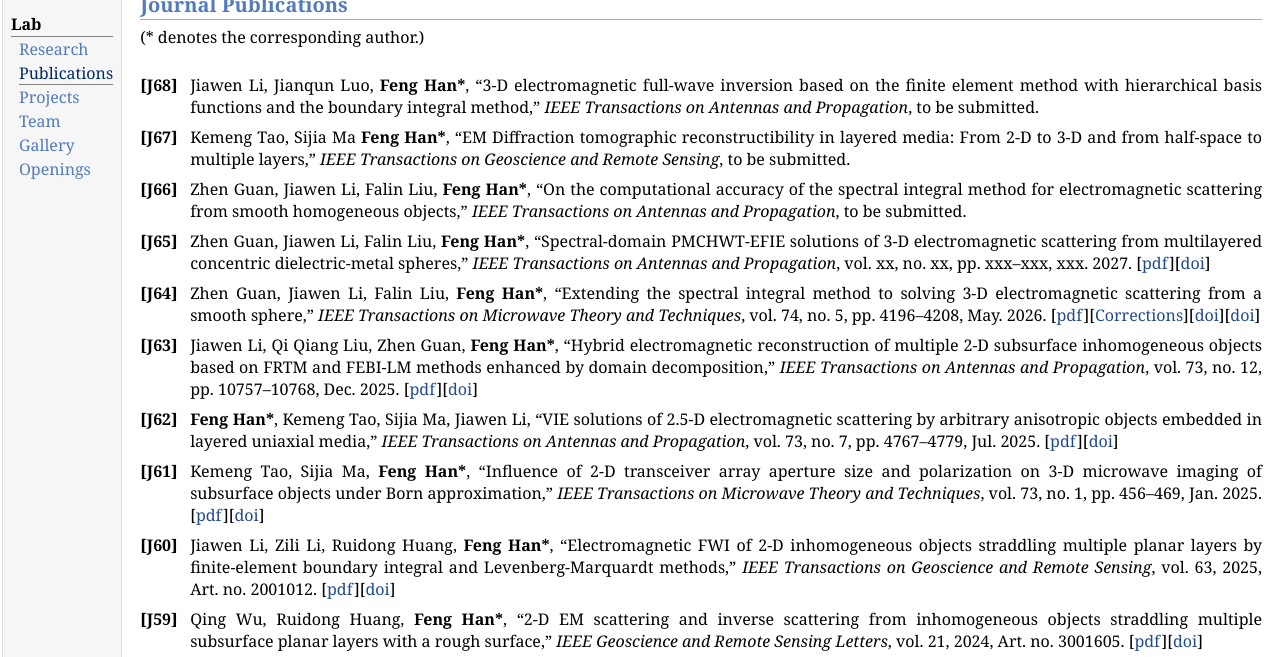
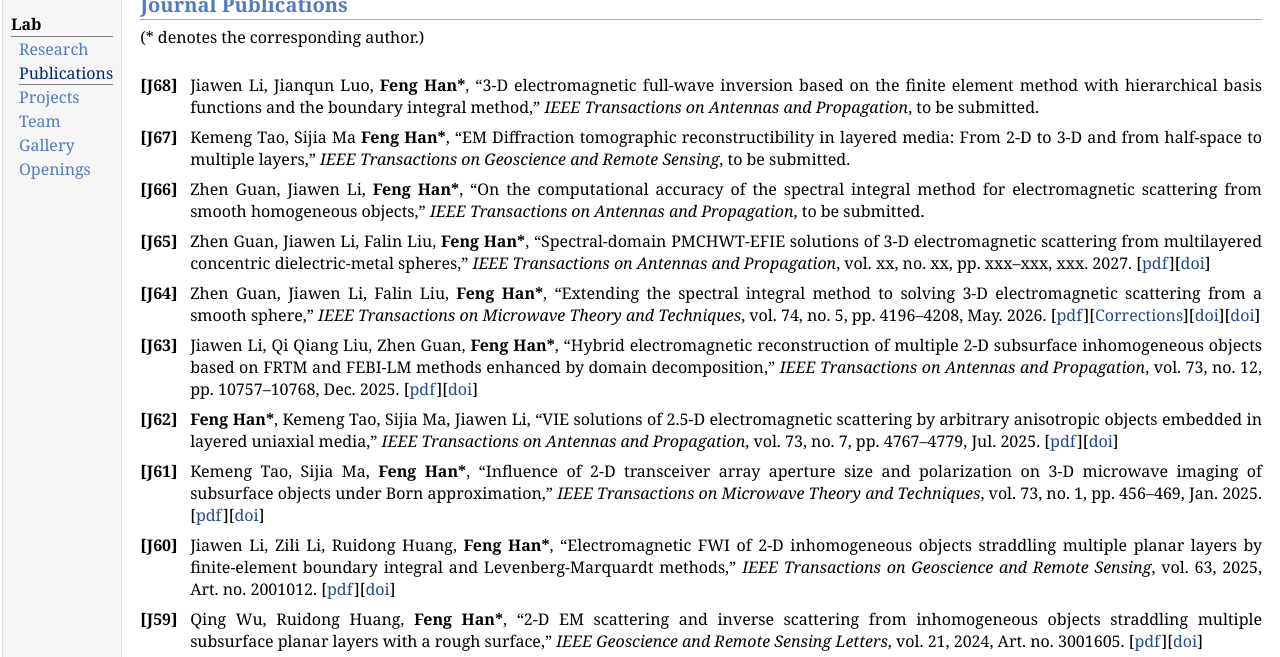
Before and after one commit to cemi-lab/cemi-lab.github.io, a plain HTML site: page publications.html in a window 1280 px wide. Shown: the part 103-760 px from the top of the page. Drawn offline with Linux system fonts and the light colour scheme.

Commit message:
Update publications.html

```diff
--- a/publications.html
+++ b/publications.html
@@ -75,7 +75,7 @@
 
 <li>Kemeng Tao, Sijia Ma <b>Feng Han*</b>, “EM Diffraction tomographic reconstructibility in layered media: From 2-D to 3-D and from half-space to multiple layers,” <em>IEEE Transactions on Geoscience and Remote Sensing</em>, to be submitted.</li>
 
-<li>Zhen Guan, Jiawen Li, Falin Liu, <b>Feng Han*</b>, “On the computational accuracy of the spectral integral method for electromagnetic scattering from smooth homogeneous objects,” <em>IEEE Transactions on Antennas and Propagation</em>, to be submitted.</li>
+<li>Zhen Guan, Jiawen Li, <b>Feng Han*</b>, “On the computational accuracy of the spectral integral method for electromagnetic scattering from smooth homogeneous objects,” <em>IEEE Transactions on Antennas and Propagation</em>, to be submitted.</li>
 
 <li>Zhen Guan, Jiawen Li, Falin Liu, <b>Feng Han*</b>, “Spectral-domain PMCHWT-EFIE solutions of 3-D electromagnetic scattering from multilayered concentric dielectric-metal spheres,” <em>IEEE Transactions on Antennas and Propagation</em>, vol. xx, no. xx, pp. xxx–xxx, xxx. 2027. [<a href="papers/[J65].pdf" target="_blank">pdf</a>][<a href="https://ieeexplore.ieee.org/document/11753752" target="_blank">doi</a>]</li>
 
```
